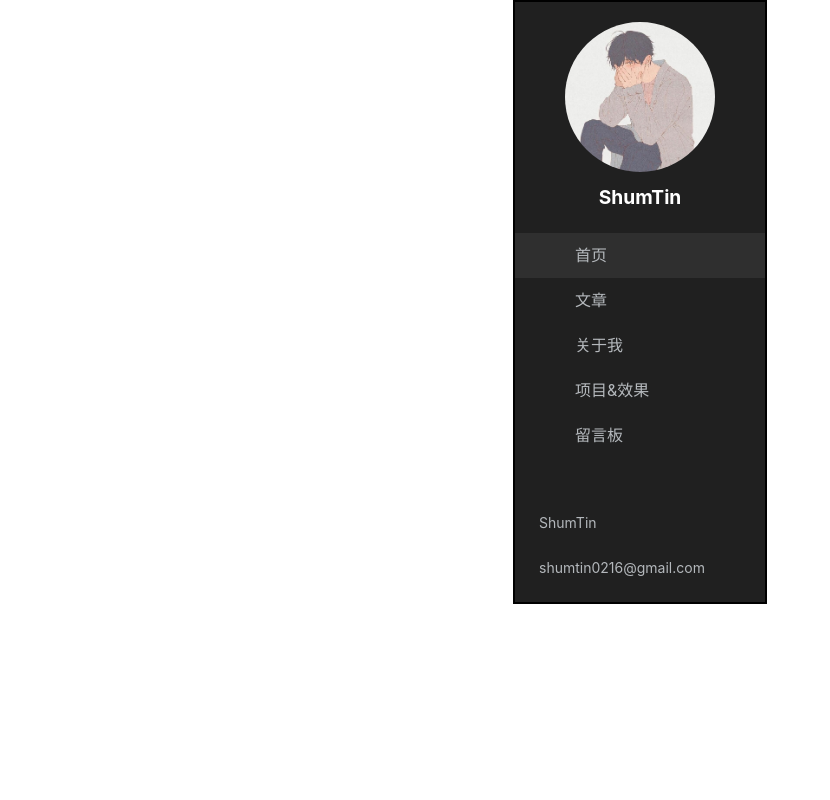
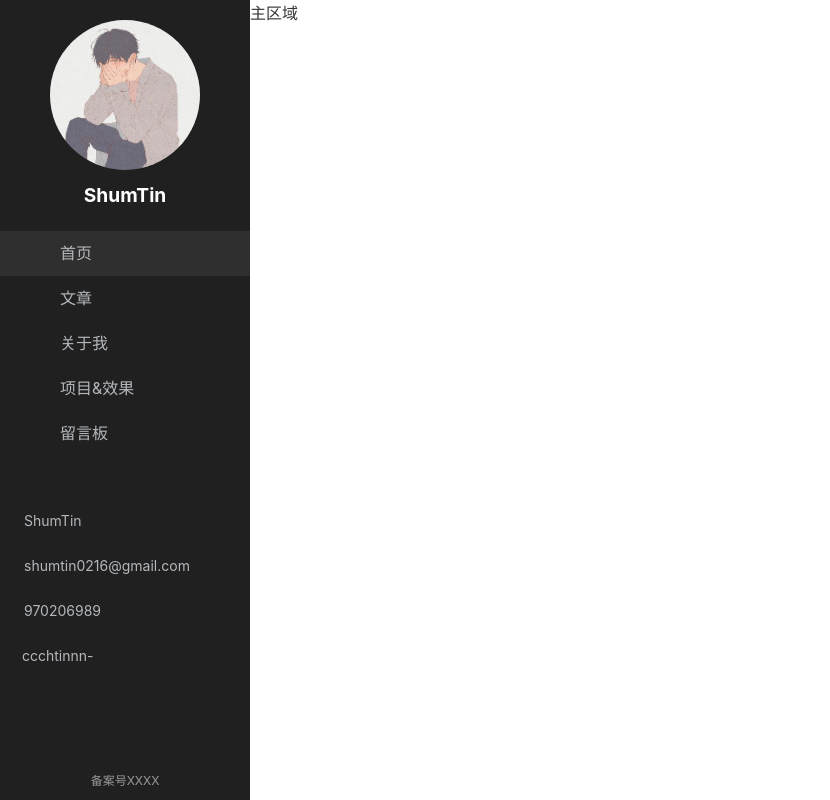
Before and after one commit to ShumTin/Homepage, a Vue app: page / in a window 1280 px wide. Shown: the whole page, without its empty margins (0-830 px from the left). Built offline with nearby package versions, Linux system fonts and the light colour scheme; a small style sheet from the web is missing.

Commit message:
完成layout组件

```diff
--- a/src/App.vue
+++ b/src/App.vue
@@ -1,7 +1,31 @@
 <template>
-  <div id="app"></div>
+  <div class="app-container">
+    <Layout>
+      <template #left>
+        <div class="aside">
+          <SiteAside />
+        </div>
+      </template>
+      <template #main>主区域</template>
+    </Layout>
+  </div>
 </template>
 
 <script>
-export default {};
+import Layout from "@/components/Layout";
+import SiteAside from "@/components/SiteAside";
+export default {
+  components: { Layout, SiteAside },
+};
 </script>
+
+<style lang="less" scoped>
+@import "~@/styles/mixin.less";
+.app-container {
+  .self-fill();
+}
+.aside {
+  width: 250px;
+  height: 100%;
+}
+</style>
--- /dev/null
+++ b/src/components/Layout/index.vue
@@ -0,0 +1,28 @@
+<template>
+  <div class="layout-container">
+    <div class="left"><slot name="left"></slot></div>
+    <div class="main"><slot name="main"></slot></div>
+    <div class="right"><slot name="right"></slot></div>
+  </div>
+</template>
+
+<script>
+export default {};
+</script>
+
+<style lang="less" scoped>
+.layout-container {
+  width: 100%;
+  height: 100%;
+  display: flex;
+  .left {
+    flex: 0 0 auto;
+  }
+  .right {
+    flex: 0 0 auto;
+  }
+  .main {
+    flex: 1 1 auto;
+  }
+}
+</style>
--- /dev/null
+++ b/src/components/Layout/preview.vue
@@ -0,0 +1,48 @@
+<template>
+  <div class="test-container">
+    <Layout>
+      <template #left>
+        <div class="left">左边栏区域，宽度适应内容，溢出隐藏</div>
+      </template>
+      <template #main>
+        <div class="main">主区域，宽度沾满剩余空间，溢出隐藏</div>
+      </template>
+      <template #right>
+        <div class="right">右边栏，宽度适应内容，溢出隐藏</div>
+      </template>
+    </Layout>
+  </div>
+</template>
+
+<script>
+import Layout from "./";
+
+export default {
+  components: {
+    Layout,
+  },
+};
+</script>
+
+<style scoped>
+.test-container {
+  width: 1000px;
+  height: 600px;
+  border: 2px solid;
+}
+.left {
+  width: 200px;
+  height: 100%;
+  background: lightblue;
+}
+.main {
+  width: 100%;
+  height: 100%;
+  background: lightcoral;
+}
+.right {
+  width: 150px;
+  height: 100%;
+  background: lightcyan;
+}
+</style>
--- a/src/components/SiteAside/index.vue
+++ b/src/components/SiteAside/index.vue
@@ -31,6 +31,7 @@ export default {
 <style lang="less" scoped>
 @import "~@/styles/var.less";
 .site-aside-container {
+  position: relative;
   width: 100%;
   height: 100%;
   background: @dark;
@@ -49,7 +50,10 @@ export default {
   text-align: center;
   font-size: 12px;
   color: @lightWords;
-  margin-top: 100px;
+  position: absolute;
+  bottom: 0;
+  left: 50%;
+  transform: translateX(-50%);
 }
 .title {
   font-size: 1.2em;
--- a/src/main.js
+++ b/src/main.js
@@ -10,7 +10,8 @@ import Contact from "./components/SiteAside/Contact/preview.vue";
 import Menu from "./components/SiteAside/Menu/preview.vue";
 import ImageLoader from "./components/ImageLoader/preview.vue";
 import SiteAside from "./components/SiteAside/preview.vue";
+import Layout from "./components/Layout/preview.vue";
 
 new Vue({
-  render: (h) => h(SiteAside),
+  render: (h) => h(App),
 }).$mount("#app");
```
